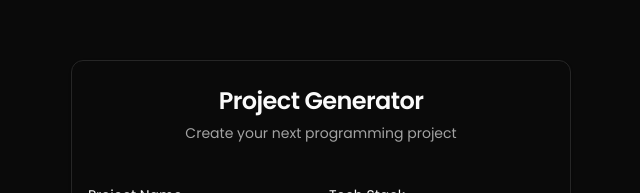
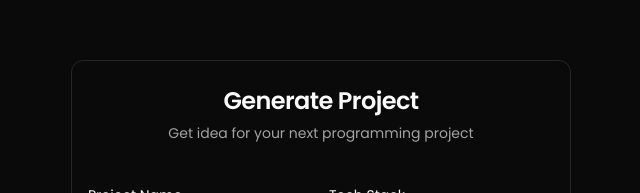
Before and after one commit to DeepanshuMishraa/projectx, a Next.js app: page / in a window 1280 px wide. Shown: the part 131-324 px from the top of the page, without its empty margins (319-959 px from the left). Built offline with nearby package versions, Linux system fonts and the light colour scheme; what groq-sdk would draw is missing.

Commit message:
fix texts

```diff
--- a/components/MainCard.tsx
+++ b/components/MainCard.tsx
@@ -77,10 +77,10 @@ const ProjectGeneratorCard = () => {
     <Card className="w-[500px]">
       <CardHeader className="space-y-1.5 text-center">
         <CardTitle className="text-2xl font-semibold tracking-tight">
-          Project Generator
+          Generate Project
         </CardTitle>
         <CardDescription className="text-sm text-muted-foreground">
-          Create your next programming project
+          Get idea for your  next programming project
         </CardDescription>
       </CardHeader>
       <Form {...form}>
```
